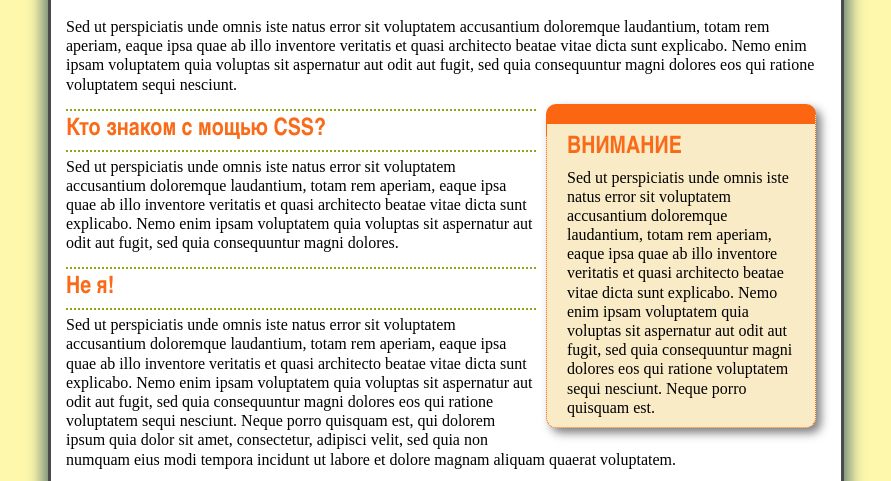
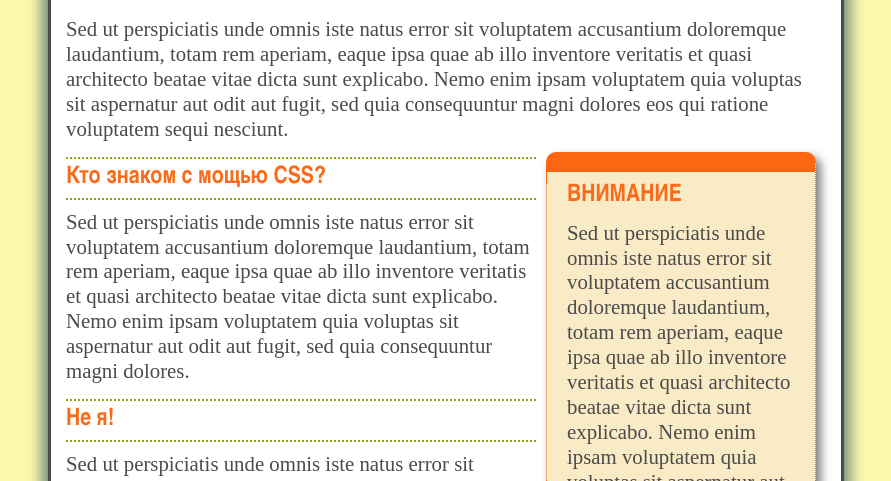
Before and after one commit to baisynova/lesson15, a plain HTML site: page index.html in a window 1280 px wide. Shown: the part 303-784 px from the top of the page, without its empty margins (194-1085 px from the left). Drawn offline with Linux system fonts and the light colour scheme.

Commit message:
added styles for element p

```diff
--- a/main.css
+++ b/main.css
@@ -164,3 +164,8 @@ h2 {
   margin-top: 0;
   padding: 0;
 }
+p {
+  font-size: 1.3em;
+  color: rgb(75, 75, 75);
+  margin-top: 10px;
+}
```
